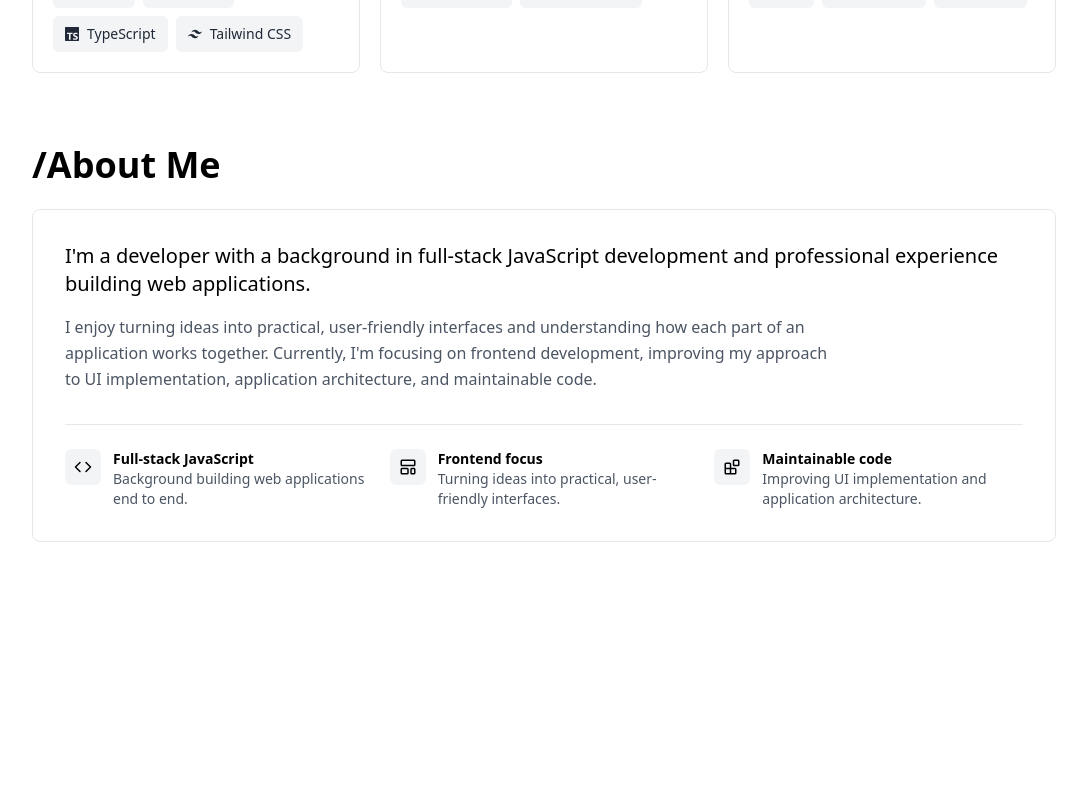
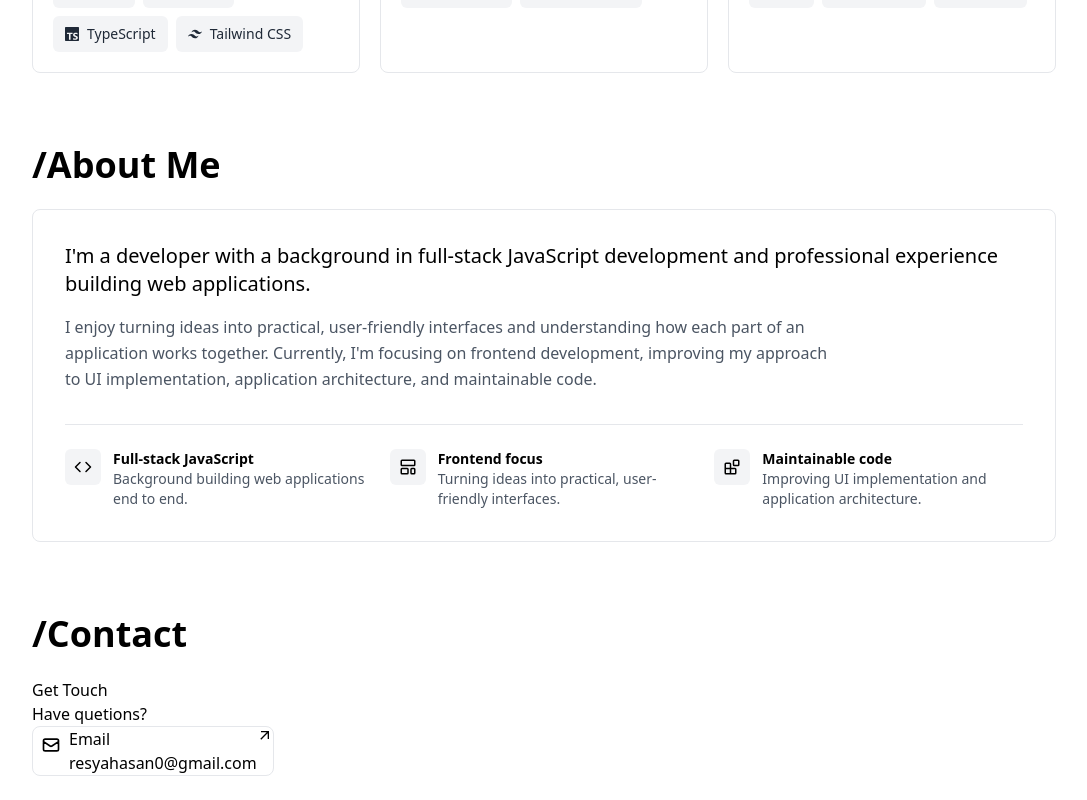
Before and after one commit to Resya-Hasan/portofolio, a React (Vite) app: page / in a window 1280 px wide. Shown: the part 3945-4745 px from the top of the page, without its empty margins (96-1183 px from the left). Before the commit the page ends 4511 px from the top, so only its background shows below. Built offline with nearby package versions, Linux system fonts and the light colour scheme.

Commit message:
start creating an about me section

```diff
--- a/src/App.tsx
+++ b/src/App.tsx
@@ -6,6 +6,7 @@ import Service from './sections/Service'
 import Experience from './sections/Experience'
 import Skills from './sections/Skills'
 import AboutMe from './sections/AboutMe'
+import Contact from './sections/Contact'
 
 function App() {
   return (
@@ -17,6 +18,7 @@ function App() {
       <Experience />
       <Skills />
       <AboutMe />
+      <Contact />
     </div>
   )
 }
--- /dev/null
+++ b/src/data/highlights.ts
@@ -0,0 +1,26 @@
+import { LuCode, LuLayoutTemplate, LuBlocks } from "react-icons/lu";
+import type {IconType} from "react-icons"
+
+export interface Highlight {
+    icon: IconType;
+    title: string;
+    desc: string;
+}
+
+export const highlights = [
+    {
+        icon: LuCode,
+        title: "Full-stack JavaScript",
+        desc: "Background building web applications end to end.",
+    },
+    {
+        icon: LuLayoutTemplate,
+        title: "Frontend focus",
+        desc: "Turning ideas into practical, user-friendly interfaces.",
+    },
+    {
+        icon: LuBlocks,
+        title: "Maintainable code",
+        desc: "Improving UI implementation and application architecture.",
+    },
+];
--- a/src/sections/AboutMe.tsx
+++ b/src/sections/AboutMe.tsx
@@ -1,22 +1,4 @@
-import { LuCode, LuLayoutTemplate, LuBlocks } from "react-icons/lu";
-
-const highlights = [
-    {
-        icon: LuCode,
-        title: "Full-stack JavaScript",
-        desc: "Background building web applications end to end.",
-    },
-    {
-        icon: LuLayoutTemplate,
-        title: "Frontend focus",
-        desc: "Turning ideas into practical, user-friendly interfaces.",
-    },
-    {
-        icon: LuBlocks,
-        title: "Maintainable code",
-        desc: "Improving UI implementation and application architecture.",
-    },
-];
+import { highlights } from "../data/highlights";
 
 const AboutMe = () => {
     return (
--- /dev/null
+++ b/src/sections/Contact.tsx
@@ -0,0 +1,37 @@
+import { HiOutlineMail } from "react-icons/hi";
+import { MdOutlineArrowOutward } from "react-icons/md";
+
+const Contact = () => {
+    return (
+        <section className="px-5 pt-12 xl:px-32 2xl:px-96 mb-6">
+            <h1 className="text-2xl md:text-3xl lg:text-4xl font-bold mb-6">/Contact</h1>
+
+            <div className="flex">
+                <div>
+                    <div>
+                        <h3>Get Touch</h3>
+                        <p>Have quetions?</p>
+                    </div>
+                    <div className="">
+                        <div className="flex border border-line rounded-lg">
+                            <div className="p-2 ">
+                                <HiOutlineMail size={20}/>
+                            </div>
+
+                            <div>
+                                <h5>Email</h5>
+                                <p>resyahasan0@gmail.com</p>
+                            </div>
+
+                            <a href="#">
+                                <MdOutlineArrowOutward />
+                            </a>
+                        </div>
+                    </div>
+                </div>
+            </div>
+        </section>
+    )
+}
+
+export default Contact
```
